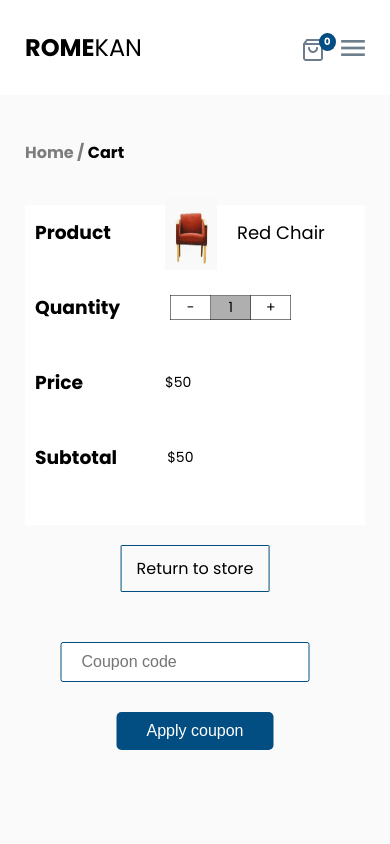
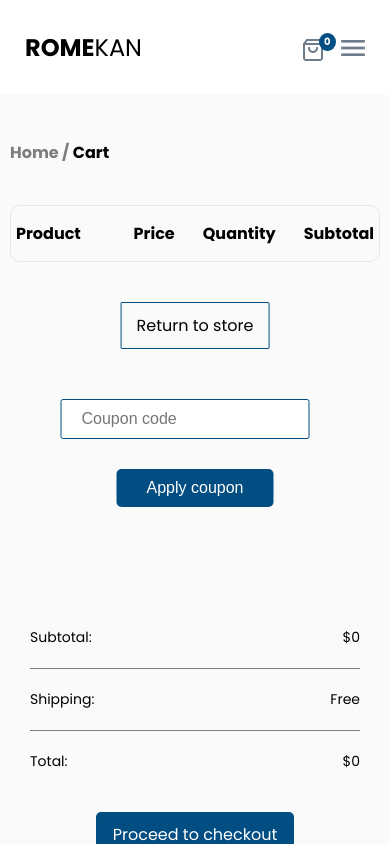
Before and after one commit to jubrealguy/shopping-app, a React (Create React App) app: page /cart in a window 390 px wide. Shown: the top 844 px of the page. Built offline with nearby package versions, Linux system fonts and the light colour scheme.

Commit message:
some dynamic stuffs

```diff
--- a/src/App.css
+++ b/src/App.css
@@ -463,10 +463,6 @@ a {
   color: rgb(0, 0, 0, .5);
 }
 
-.cart__table-mobile {
-  display: none;
-}
-
 .cart__head, .cart__body {
   list-style: none;
   display: flex;
@@ -552,71 +548,62 @@ a {
   margin-right: 2rem;
 }
 
-.cart__table-mobile {
-  background-color: white;
-  padding: 1rem;
-  margin-right: 0;
-}
-
-.cart__product {
-  list-style: none;
-  display: flex;
-  align-items: center;
-  margin-bottom: 4rem;
-  height: 3.5rem;
-}
-
-.cart__product li {
-  font-size: 1.4rem;
-}
-
-.cart__product li:first-child {
-  font-size: 1.6rem;
-  font-weight: 500;
-  flex: 0 0 25%;
-  margin-right: 5rem;
-}
-
-.cart__product li:last-child {
-  display: flex;
-  align-items: center;
-}
-
-.cart__product li table {
-  border-collapse: collapse;
-}
-
-.cart__product li td {
-  border: 1px solid rgba(0, 0, 0, 0.5);
-  width: 4rem;
-  text-align: center;
-  padding: .1rem 0;
-}
-
-.cart__product li td:nth-child(2) {
-  background-color: rgba(128, 128, 128, 0.627);
-}
-
-
-.cart__product li:last-child span {
-  font-size: 1.8rem;
-}
-
 .table-data {
   cursor: pointer;
 }
 
-@media screen and (max-width: 600px) {
-  .cart__table {
-    display: none;
-  }
-
+@media screen and (max-width: 700px) {
   .section__cart {
-    padding: 2rem 2.5rem;
-  }
-
-  .cart__table-mobile {
-    display: block;
+    padding: 2rem 1rem;
+  }
+
+  .cart__head {
+    padding: 1.5rem .5rem;
+  }
+
+  .cart__body {
+    padding: 1rem .5rem;
+    margin-right: 0;
+  }
+
+  .cart__head li {
+    font-size: 1.6rem;
+  }
+
+  .cart__body li {
+    font-size: 1.3rem;
+  }
+
+  .cart__body li:nth-child(2) {
+    margin-left: -7rem;
+  }
+
+  .cart__body li:nth-child(3) {
+    border-radius: .2rem;
+    padding: .25rem .3rem;
+    margin-left: -7rem;
+  }
+
+  .cart__body li:nth-child(3) td {
+    border: 1px solid rgba(0, 0, 0, 0.5);
+    width: 2rem;
+    text-align: center;
+    padding: .1rem 0;
+  }
+
+  .cart__body-product {
+    margin-right: 1rem;
+    padding-right: -2rem;
+  }
+
+  .cart__body-product img {
+    width: 3.2rem;
+    height: 3.4rem;
+    margin-right: .5rem;
+  }
+
+  .cart__body-product span {
+    font-size: 1.2rem;
   }
 
   .section__pages li {
@@ -1490,3 +1477,47 @@ a {
   width: 3.5rem;
   cursor: pointer;
 }
+
+/* .cart__product {
+  list-style: none;
+  display: flex;
+  align-items: center;
+  margin-bottom: 4rem;
+  height: 3.5rem;
+}
+
+.cart__product li {
+  font-size: 1.4rem;
+}
+
+.cart__product li:first-child {
+  font-size: 1.6rem;
+  font-weight: 500;
+  flex: 0 0 25%;
+  margin-right: 5rem;
+}
+
+.cart__product li:last-child {
+  display: flex;
+  align-items: center;
+}
+
+.cart__product li table {
+  border-collapse: collapse;
+}
+
+.cart__product li td {
+  border: 1px solid rgba(0, 0, 0, 0.5);
+  width: 4rem;
+  text-align: center;
+  padding: .1rem 0;
+}
+
+.cart__product li td:nth-child(2) {
+  background-color: rgba(128, 128, 128, 0.627);
+}
+
+
+.cart__product li:last-child span {
+  font-size: 1.8rem;
+} */
--- a/src/components/Cart.js
+++ b/src/components/Cart.js
@@ -1,29 +1,31 @@
 import React, { useContext, useState } from "react";
 import { Link } from "react-router-dom";
-import chair3 from "../img/chair3.png";
-import chair8 from "../img/chair8.png";
 import cancel from "../img/cancel.png";
 import check_cancel from "../img/check_cancel.png";
 import check_confirm from "../img/check_confirm.png";
 import NumContext from './NumContext';
 
 const Cart = () => {
-    const { cartItems, setCartItems } = useContext(NumContext);
+    const { cartItems, setCartItems, setNum } = useContext(NumContext);
     const [proceed, setProceed] = useState(false);
-    const [digit3, setDigit3] = useState(1);
     let price;
 
     const handleRemoveItem = (id) => {
-        setCartItems(cartItems.filter(item => item.id !== id));
-        console.log(cartItems);
+        const updatedItems = cartItems.filter(item => item.id !== id);
+        setCartItems(updatedItems);
+        const newTotalItems = updatedItems.reduce((total, item) => total + item.quantity, 0);
+        setNum(newTotalItems);
     };
 
     const handleQuantityChange = (id, change) => {
-        setCartItems((prevItems) =>
-            prevItems.map(item =>
+        setCartItems((prevItems) => {
+            const updatedItems = prevItems.map(item =>
                 item.id === id ? { ...item, quantity: Math.max(1, item.quantity + change) } : item
-            )
-        );
+            );
+            const newTotalItems = updatedItems.reduce((total, item) => total + item.quantity, 0);
+            setNum(newTotalItems);
+            return updatedItems;
+        });
     };
 
     const clickConfirm = (e) => {
@@ -40,36 +42,6 @@ const Cart = () => {
         return cartItems.reduce((total, item) => total + (item.current_price[0].USD[0] * item.quantity), 0);
     };
 
-    const cartMobile = (
-        <div className="cart__table-mobile">
-            <ul className="cart__product">
-                <li><h3>Product</h3></li>
-                <li className="cart__body-product"><img src={chair3} alt="" /><span>Red Chair</span></li>
-            </ul>
-            <ul className="cart__product">
-                <li><h3>Quantity</h3></li>
-                <li>
-                    <table>
-                        <tbody>
-                            <tr>
-                                <td onClick={() => setDigit3(digit3 - 1)}>-</td>
-                                <td>{digit3}</td>
-                                <td onClick={() => setDigit3(digit3 + 1)}>+</td>
-                            </tr>
-                        </tbody>
-                    </table>
-                </li>
-            </ul>
-            <ul className="cart__product">
-                <li><h3>Price</h3></li>
-                <li>{`$${price = 50}`}</li>
-            </ul>
-            <ul className="cart__product">
-                <li><h3>Subtotal</h3></li>
-                <li>${price * digit3}</li>
-            </ul>
-        </div>
-    )
 
     return (
         <div className="section__cart">
@@ -103,7 +75,7 @@ const Cart = () => {
                     </ul>
                 ))}
             </div>
-            {cartMobile}
+
             <div className="cart__link-mobile">
                 <Link to="/" href="##" className="cart__link">Return to store</Link>
             </div>
@@ -147,3 +119,36 @@ const Cart = () => {
 }
 
 export default Cart;
+
+
+
+// const cartMobile = (
+//     <div className="cart__table-mobile">
+//         <ul className="cart__product">
+//             <li><h3>Product</h3></li>
+//             <li className="cart__body-product"><img src={chair3} alt="" /><span>Red Chair</span></li>
+//         </ul>
+//         <ul className="cart__product">
+//             <li><h3>Quantity</h3></li>
+//             <li>
+//                 <table>
+//                     <tbody>
+//                         <tr>
+//                             <td onClick={() => setDigit3(digit3 - 1)}>-</td>
+//                             <td>{digit3}</td>
+//                             <td onClick={() => setDigit3(digit3 + 1)}>+</td>
+//                         </tr>
+//                     </tbody>
+//                 </table>
+//             </li>
+//         </ul>
+//         <ul className="cart__product">
+//             <li><h3>Price</h3></li>
+//             <li>{`$${price = 50}`}</li>
+//         </ul>
+//         <ul className="cart__product">
+//             <li><h3>Subtotal</h3></li>
+//             <li>${price * digit3}</li>
+//         </ul>
+//     </div>
+// )
```
